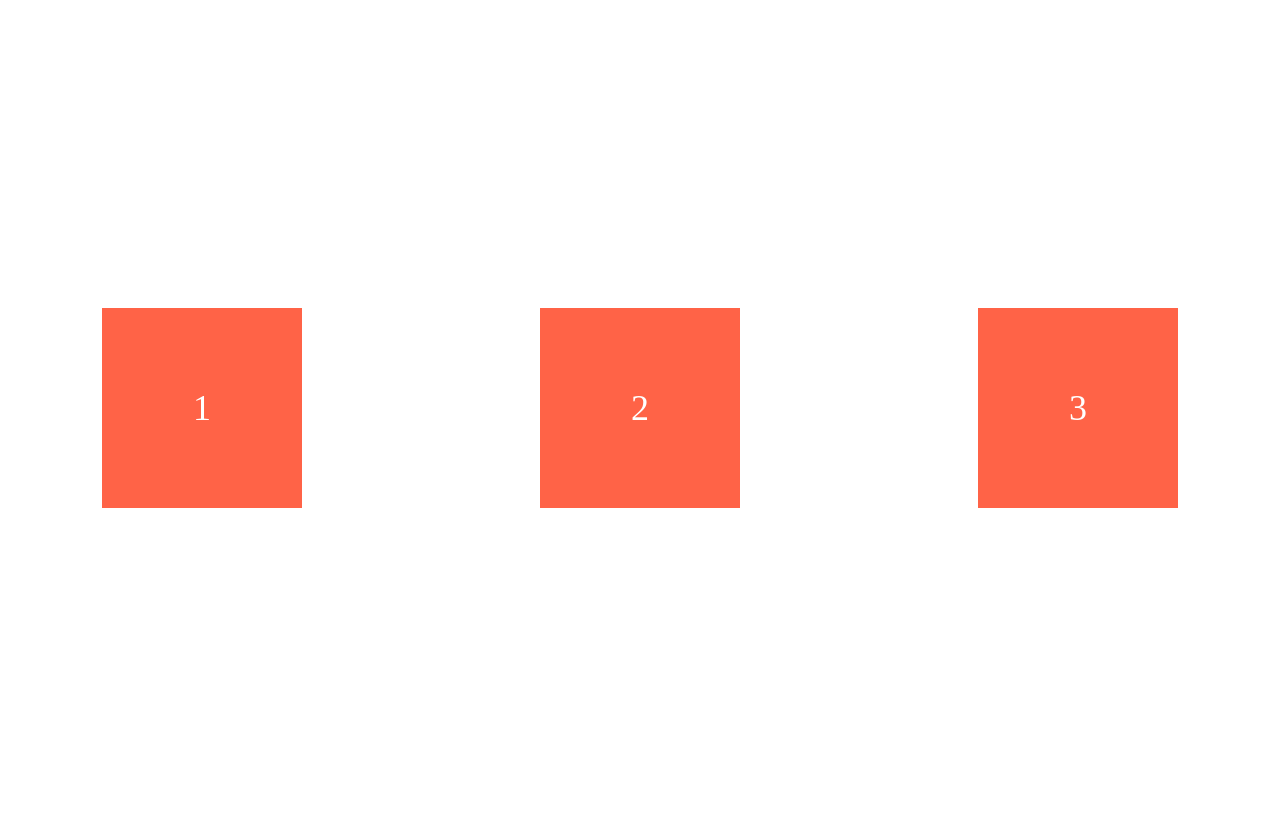
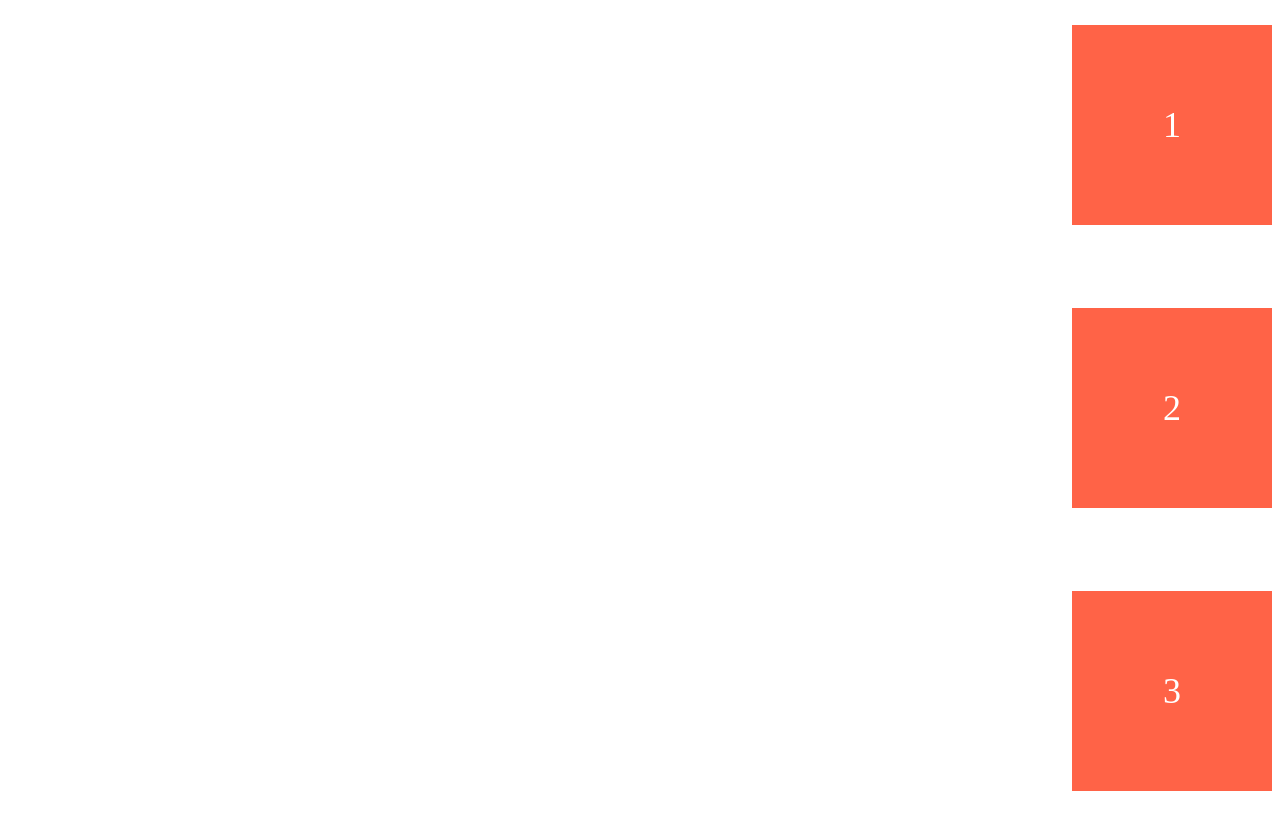
Before and after one commit to moztiq/nc-css-layout, a website built with Vite: page index.html in a window 1280 px wide. Built offline with nearby package versions, Linux system fonts and the light colour scheme.

Commit message:
main & cross axis 2

```diff
--- a/style.css
+++ b/style.css
@@ -1,8 +1,9 @@
 .father {
   display: flex;
+  flex-direction: column;
   gap: 50px;
   justify-content: space-around;
-  align-items: center;
+  align-items: flex-end;
   height: 100vh;
 }
 
```
